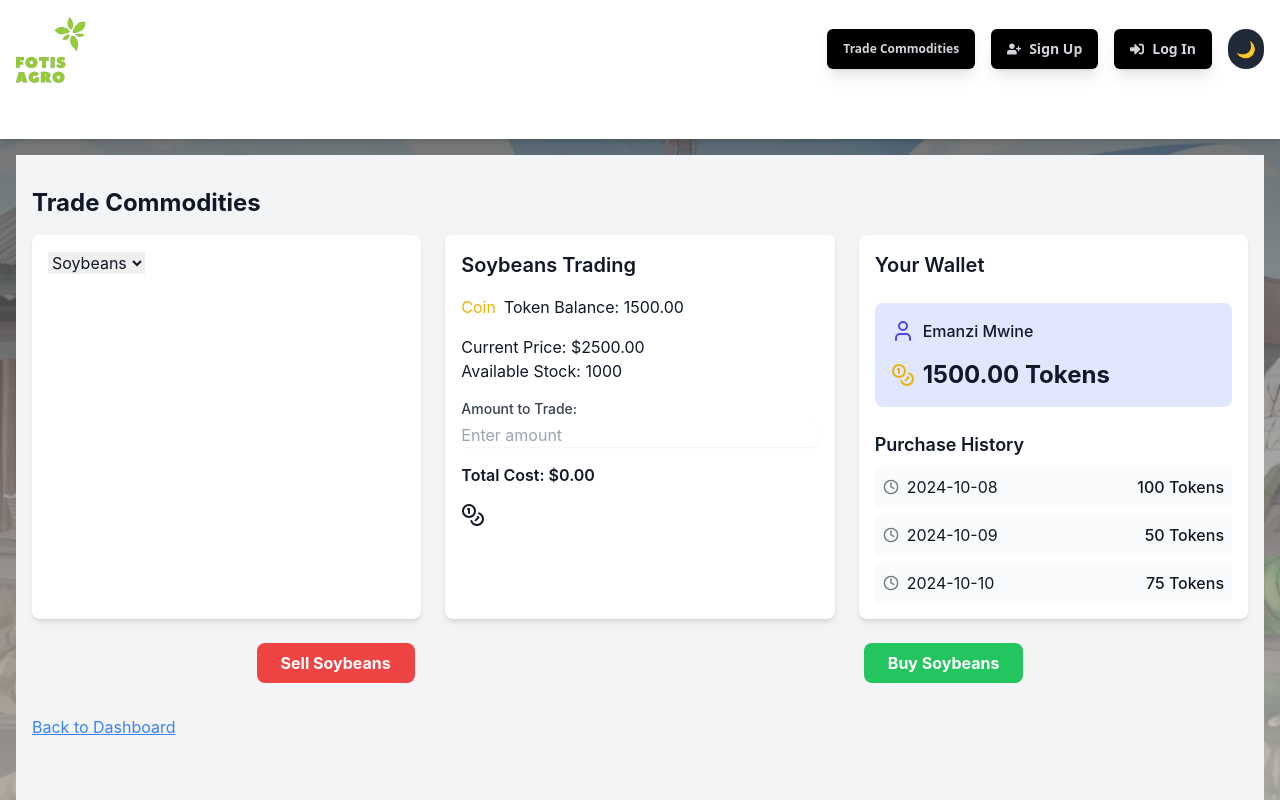
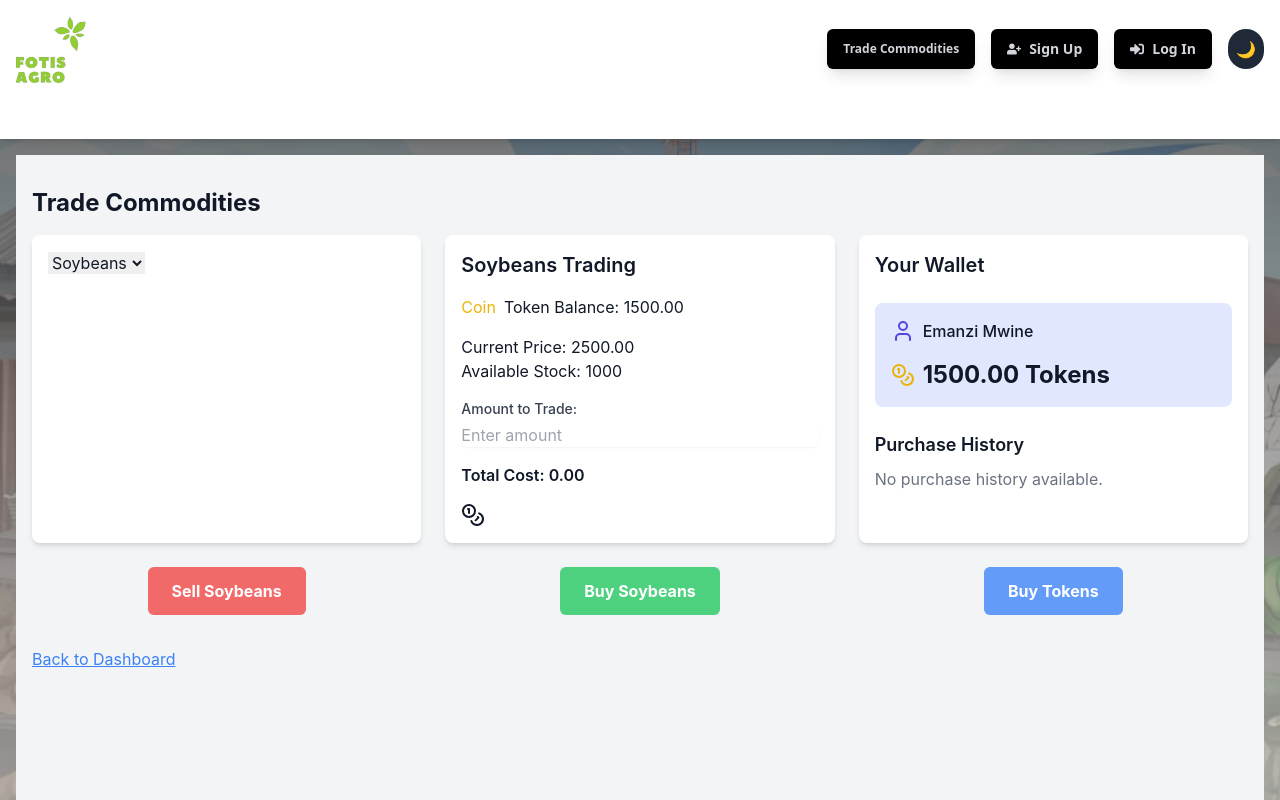
Before and after one commit to Emaani/Fotisappv1.03, a Next.js app: page /TradeCommodities in a window 1280 px wide. Shown: the top 800 px of the page. Built offline with nearby package versions, Linux system fonts and the light colour scheme.

Commit message:
fixed wallet errors & TradeCommodities rendering

```diff
--- a/app/TradeCommodities/page.tsx
+++ b/app/TradeCommodities/page.tsx
@@ -1,22 +1,36 @@
 'use client';
 
 import React, { useState } from 'react';
-import CommoditySelection from '../components/CommoditySelection'; // Ensure correct import
-import CommodityDetails from '../components/TradeCommodityDetails'; // Ensure correct import
-import Wallet from '../components/Wallet'; // Ensure correct import
+import CommoditySelection from '../components/CommoditySelection';
+import CommodityDetails from '../components/TradeCommodityDetails';
+import Wallet from '../components/Wallet';
 import Link from 'next/link';
 import { useCommodityPrice } from '../hooks/useCommodityPrice';
 import { useTokenBalance } from '../hooks/useTokenBalance';
+import { useTokenPurchase } from '../hooks/useTokenPurchase';
 import { purchaseTokens, cashOutTokens } from '../api/MobileMoneyAPI/MobileMoneyAPI';
 
 const TradeCommoditiesPage: React.FC = () => {
-  const [selectedCommodity, setSelectedCommodity] = useState<"Soybeans" | "Coffee" | "Maize" | "Sesame" | "Sunflower">("Soybeans"); // Set a default value
+  interface Transaction {
+    id: number;
+    amount: number;
+    date: string;
+    type: 'buy' | 'sell';
+    commodity: string;
+  }
+
+  const [selectedCommodity, setSelectedCommodity] = useState<"Soybeans" | "Coffee" | "Maize" | "Sesame" | "Sunflower">("Soybeans");
   const [tradeAmount, setTradeAmount] = useState(0);
+  const [availableStock, setAvailableStock] = useState(1000);  // Set initial stock
+  const [transactions, setTransactions] = useState<Transaction[]>([]);
+
   const { pricePerUnit, loading: priceLoading } = useCommodityPrice(selectedCommodity);
   const { tokenBalance, loading: balanceLoading } = useTokenBalance();
+  const { purchaseTokens: buyTokens, purchaseSuccess, loading: purchaseLoading } = useTokenPurchase();
 
   const handleCommodityChange = (commodity: "Soybeans" | "Coffee" | "Maize" | "Sesame" | "Sunflower") => {
     setSelectedCommodity(commodity);
+    setAvailableStock(1000);  // Reset stock when changing commodities
   };
 
   const handleTrade = async (action: 'buy' | 'sell') => {
@@ -24,22 +38,51 @@ const TradeCommoditiesPage: React.FC = () => {
     if (action === 'buy') {
       try {
         await purchaseTokens(totalCost);
-        // Update token balance after successful purchase
-        // You might want to implement a function to refresh the balance
+        // Additional logic for after purchase
       } catch (error) {
         console.error('Error purchasing tokens:', error);
       }
     } else {
       try {
         await cashOutTokens(totalCost);
-        // Update token balance after successful cash out
-        // You might want to implement a function to refresh the balance
+        // Additional logic for after selling
       } catch (error) {
         console.error('Error cashing out tokens:', error);
       }
     }
   };
 
+  const handleBuyTokens = async () => {
+    try {
+      await buyTokens(tradeAmount);
+      if (purchaseSuccess) {
+        console.log('Tokens purchased successfully');
+      }
+    } catch (error) {
+      console.error('Error buying tokens:', error);
+    }
+  };
+
+  const handlePurchase = async (amount: number) => {
+    const totalCost = amount * pricePerUnit;
+    try {
+      await purchaseTokens(totalCost);
+      setAvailableStock(prevStock => prevStock - amount);
+      setTransactions(prevTransactions => [
+        ...prevTransactions,
+        {
+          id: Date.now(),
+          amount,
+          date: new Date().toISOString(),
+          type: 'buy',
+          commodity: selectedCommodity
+        }
+      ]);
+      // Update token balance
+    } catch (error) {
+      console.error('Error purchasing tokens:', error);
+    }
+  };
   return (
     <div className="min-h-screen bg-gray-100 dark:bg-gray-800 text-gray-900 dark:text-gray-200">
       <div className="container mx-auto px-4 py-8">
@@ -64,42 +107,59 @@ const TradeCommoditiesPage: React.FC = () => {
               tradeAmount={tradeAmount}
               setTradeAmount={setTradeAmount}
               currentPrice={pricePerUnit}
-              amountInStock={1000} // This should be fetched from an API
+              amountInStock={availableStock}  // Pass stock state
+              setAmountInStock={setAvailableStock}  // Pass setter for stock
               tokenBalance={tokenBalance}
+              currency={''}
+              onPurchase={handlePurchase}
             />
           </div>
 
           {/* Wallet Section */}
           <div className="bg-white dark:bg-gray-700 p-4 rounded-lg shadow-md">
-            <Wallet tokenBalance={tokenBalance} />
+            <Wallet tokenBalance={tokenBalance} transactions={transactions} />
           </div>
         </div>
 
         {/* Buy/Sell Buttons */}
-        <div className="flex justify-around mt-6">
+        <div className="grid grid-cols-1 md:grid-cols-3 gap-6 mt-6">
+          <div className="flex items-center justify-center">
             <button
-            className="bg-red-500 text-white font-bold py-2 px-6 rounded-lg"
+              className="bg-red-500 hover:bg-red-600 text-white font-bold py-3 px-6 rounded-md transition duration-300 text-base transform hover:-translate-y-1 hover:shadow-lg active:translate-y-0 active:shadow-md relative overflow-hidden group"
               onClick={() => handleTrade('sell')}
               disabled={balanceLoading || priceLoading}
             >
-            Sell {selectedCommodity}
+              <span className="relative z-10">Sell {selectedCommodity}</span>
+              <div className="absolute inset-0 bg-white opacity-20 group-hover:opacity-30 transition-opacity duration-300"></div>
             </button>
+          </div>
+          <div className="flex items-center justify-center">
             <button
-            className="bg-green-500 text-white font-bold py-2 px-6 rounded-lg"
+              className="bg-green-500 hover:bg-green-600 text-white font-bold py-3 px-6 rounded-md transition duration-300 text-base transform hover:-translate-y-1 hover:shadow-lg active:translate-y-0 active:shadow-md relative overflow-hidden group"
               onClick={() => handleTrade('buy')}
               disabled={balanceLoading || priceLoading}
             >
-            Buy {selectedCommodity}
+              <span className="relative z-10">Buy {selectedCommodity}</span>
+              <div className="absolute inset-0 bg-white opacity-20 group-hover:opacity-30 transition-opacity duration-300"></div>
             </button>
+          </div>
+          <div className="flex items-center justify-center">
+            <button
+              className="bg-blue-500 hover:bg-blue-600 text-white font-bold py-3 px-6 rounded-md transition duration-300 text-base transform hover:-translate-y-1 hover:shadow-lg active:translate-y-0 active:shadow-md relative overflow-hidden group"
+              onClick={handleBuyTokens}
+              disabled={purchaseLoading}
+            >
+              <span className="relative z-10">Buy Tokens</span>
+              <div className="absolute inset-0 bg-white opacity-20 group-hover:opacity-30 transition-opacity duration-300"></div>
+            </button>
+          </div>
         </div>
 
         {/* Back to Dashboard */}
         <div className="mt-8">
-          <Link href="/" className="text-blue-500 underline">Back to Dashboard</Link>
+          <Link href="/" className="text-blue-500 hover:text-blue-600 underline transition duration-300">Back to Dashboard</Link>
         </div>
       </div>
     </div>
   );
-};
-
-export default TradeCommoditiesPage;
+};export default TradeCommoditiesPage;
--- a/app/components/TradeCommodityDetails.tsx
+++ b/app/components/TradeCommodityDetails.tsx
@@ -7,24 +7,43 @@ interface CommodityDetailsProps {
   setTradeAmount: (amount: number) => void;
   currentPrice: number;
   amountInStock: number;
+  setAmountInStock: (newStock: number) => void;  // Added setter for available stock
   tokenBalance: number;
+  currency: string;
 }
 
-const TradeCommodityDetails: React.FC<CommodityDetailsProps> = ({ commodity, tradeAmount, setTradeAmount, currentPrice, amountInStock, tokenBalance }) => {
+const TradeCommodityDetails: React.FC<CommodityDetailsProps> = ({
+  commodity,
+  tradeAmount,
+  setTradeAmount,
+  currentPrice,
+  amountInStock,
+  setAmountInStock,
+  tokenBalance,
+  currency
+}) => {
+
   const handleTradeAmountChange = (amount: number) => {
     setTradeAmount(amount);
+  };
+
+  const handleBuyCommodity = () => {
+    if (tradeAmount <= amountInStock) {
+      setAmountInStock(amountInStock - tradeAmount);
+    } else {
+      alert('Insufficient stock!');
+    }
   };
 
   return (
     <div className="space-y-4">
       <h3 className="text-xl font-semibold">{commodity} Trading</h3>
       <div className="flex items-center space-x-2">
-        {/* Replaced Coin component with a simple span or any relevant content */}
         <span className="text-yellow-500">Coin</span>
         <span>Token Balance: {tokenBalance.toFixed(2)}</span>
       </div>
       <div>
-        <p>Current Price: ${currentPrice.toFixed(2)}</p>
+        <p>Current Price: {currency}{currentPrice.toFixed(2)}</p>
         <p>Available Stock: {amountInStock}</p>
       </div>
       <div>
@@ -42,10 +61,11 @@ const TradeCommodityDetails: React.FC<CommodityDetailsProps> = ({ commodity, tra
         />
       </div>
       <div>
-        <p className="font-semibold">Total Cost: ${(tradeAmount * currentPrice).toFixed(2)}</p>
+        <p className="font-semibold">Total Cost: {currency}{(tradeAmount * currentPrice).toFixed(2)}</p>
       </div>
-      <div>
-        <Coins /> {/* Use the Coins icon here */}
+      <div className="flex justify-between items-center">
+
+      <Coins />
       </div>
     </div>
   );
--- a/app/components/Wallet.tsx
+++ b/app/components/Wallet.tsx
@@ -3,16 +3,10 @@ import { Coins, User, Clock } from 'lucide-react';
 
 interface WalletProps {
   tokenBalance: number;
+  purchaseHistory: { id: number; amount: number; date: string }[]; // Add purchase history prop
 }
 
-const Wallet: React.FC<WalletProps> = ({ tokenBalance }) => {
-  // Mock data for purchase history
-  const purchaseHistory = [
-    { id: 1, amount: 100, date: '2024-10-08' },
-    { id: 2, amount: 50, date: '2024-10-09' },
-    { id: 3, amount: 75, date: '2024-10-10' },
-  ];
-
+const Wallet: React.FC<WalletProps> = ({ tokenBalance, purchaseHistory = [] }) => { // Default to an empty array
   return (
     <div className="space-y-6">
       <h3 className="text-xl font-semibold">Your Wallet</h3>
@@ -29,7 +23,8 @@ const Wallet: React.FC<WalletProps> = ({ tokenBalance }) => {
       <div>
         <h4 className="text-lg font-semibold mb-2">Purchase History</h4>
         <ul className="space-y-2">
-          {purchaseHistory.map((purchase) => (
+          {purchaseHistory.length > 0 ? (
+            purchaseHistory.map((purchase) => (
               <li key={purchase.id} className="flex items-center justify-between bg-gray-50 dark:bg-gray-700 p-2 rounded">
                 <div className="flex items-center space-x-2">
                   <Clock className="text-gray-500" size={16} />
@@ -37,7 +32,10 @@ const Wallet: React.FC<WalletProps> = ({ tokenBalance }) => {
                 </div>
                 <span className="font-medium">{purchase.amount} Tokens</span>
               </li>
-          ))}
+            ))
+          ) : (
+            <li className="text-gray-500 dark:text-gray-400">No purchase history available.</li>
+          )}
         </ul>
       </div>
     </div>
--- /dev/null
+++ b/app/hooks/useTokenPurchase.ts
@@ -0,0 +1,35 @@
+import  { useState} from 'react';
+
+export const useTokenPurchase = () => {
+  const [purchaseSuccess, setPurchaseSuccess] = useState<boolean>(false);
+  const [loading, setLoading] = useState<boolean>(false);
+  const [error, setError] = useState<string | null>(null);
+
+  const purchaseTokens = async (amount: number) => {
+    setLoading(true);
+    setError(null);
+    try {
+      // Simulate API call for purchasing tokens
+      await new Promise((resolve) => setTimeout(resolve, 500));
+
+      // Hardcoded success for demonstration
+      if (amount > 0) {
+        setPurchaseSuccess(true);
+      } else {
+        throw new Error('Invalid purchase amount');
+      }
+    } catch (err: any) {
+      setPurchaseSuccess(false);
+      setError(err.message || 'An error occurred during the purchase');
+    } finally {
+      setLoading(false);
+    }
+  };
+
+  const resetPurchaseStatus = () => {
+    setPurchaseSuccess(false);
+    setError(null);
+  };
+
+  return { purchaseSuccess, loading, error, purchaseTokens, resetPurchaseStatus };
+};
--- a/app/page.tsx
+++ b/app/page.tsx
@@ -6,7 +6,7 @@ import PriceChart from './components/PriceChart';
 import CommodityList from './components/CommodityList';
 import UpcomingEvents from './components/UpcomingEvents';
 import {BrowserRouter as Router, Route, Routes} from 'react-router-dom';
-import SignUp from './components/Signup';
+import SignUp from '../app/components/SignUp';
 import Navigation from './components/Navigation';
 import Login from './components/Login';
 import Link from 'next/link';
```
Also changed, not shown: app/components/LanguageSelector.tsx (added, +18 -0 lines), app/components/commodityDetails.tsx (+46 -14 lines). Lines whose indentation alone changed are shown as unchanged.
